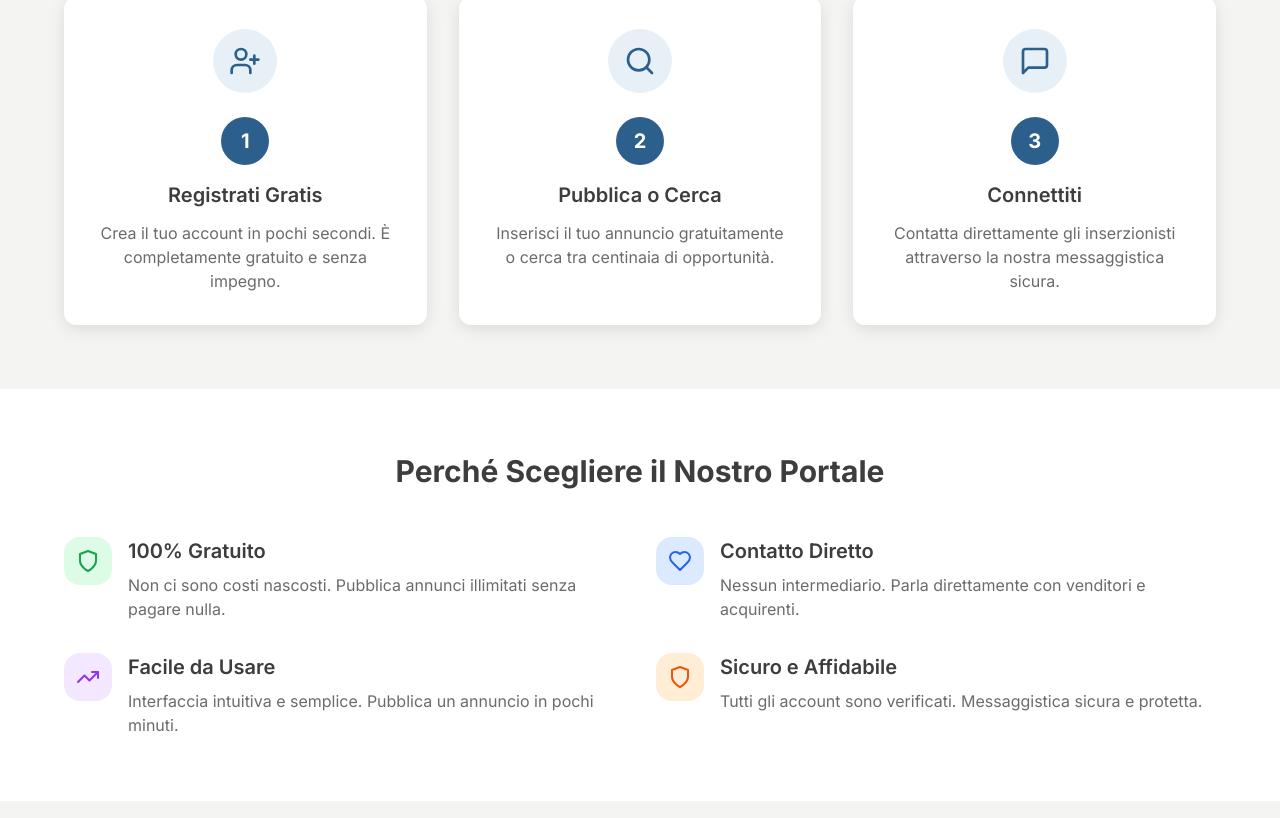
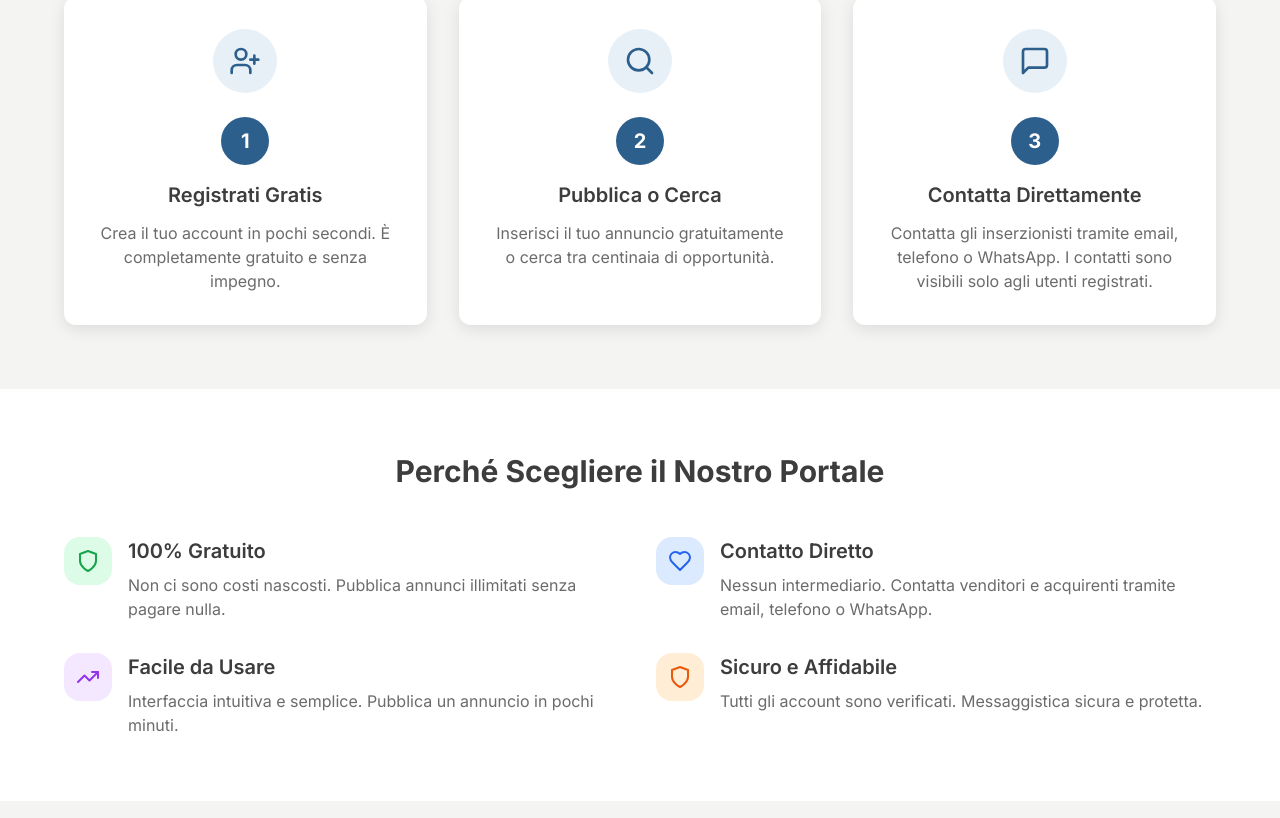
Before and after one commit to vetrinaimmobilihandmade/portale-immobili-handmade, a Next.js app: page /info in a window 1280 px wide. Shown: the part 544-1362 px from the top of the page. Built offline with nearby package versions, Linux system fonts and the light colour scheme; no server answers.

Commit message:
Update page.tsx

```diff
--- a/app/info/page.tsx
+++ b/app/info/page.tsx
@@ -66,10 +66,10 @@ export default function InfoPage() {
                 3
               </div>
               <h3 className="text-xl font-semibold text-text-primary mb-3">
-                Connettiti
+                Contatta Direttamente
               </h3>
               <p className="text-text-secondary">
-                Contatta direttamente gli inserzionisti attraverso la nostra messaggistica sicura.
+                Contatta gli inserzionisti tramite email, telefono o WhatsApp. I contatti sono visibili solo agli utenti registrati.
               </p>
             </div>
           </div>
@@ -113,7 +113,7 @@ export default function InfoPage() {
                   Contatto Diretto
                 </h3>
                 <p className="text-text-secondary">
-                  Nessun intermediario. Parla direttamente con venditori e acquirenti.
+                  Nessun intermediario. Contatta venditori e acquirenti tramite email, telefono o WhatsApp.
                 </p>
               </div>
             </div>
```
